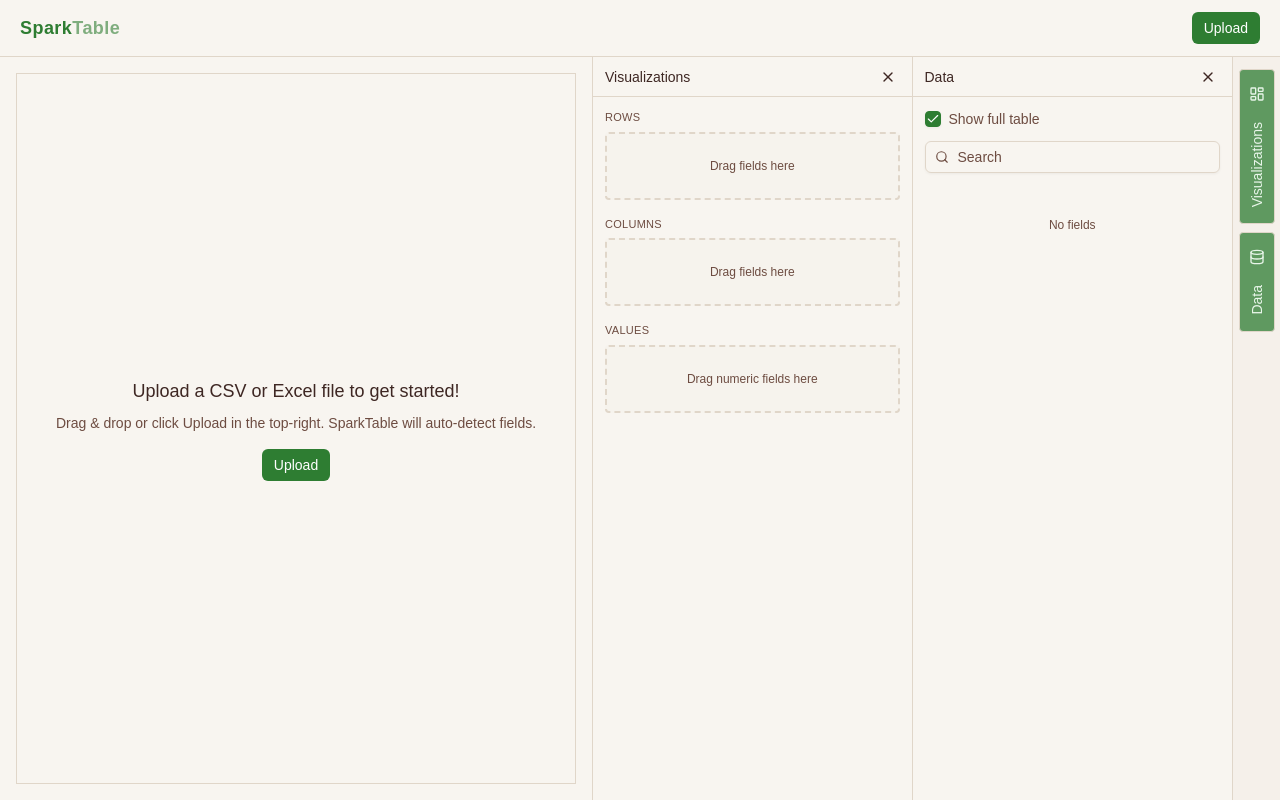
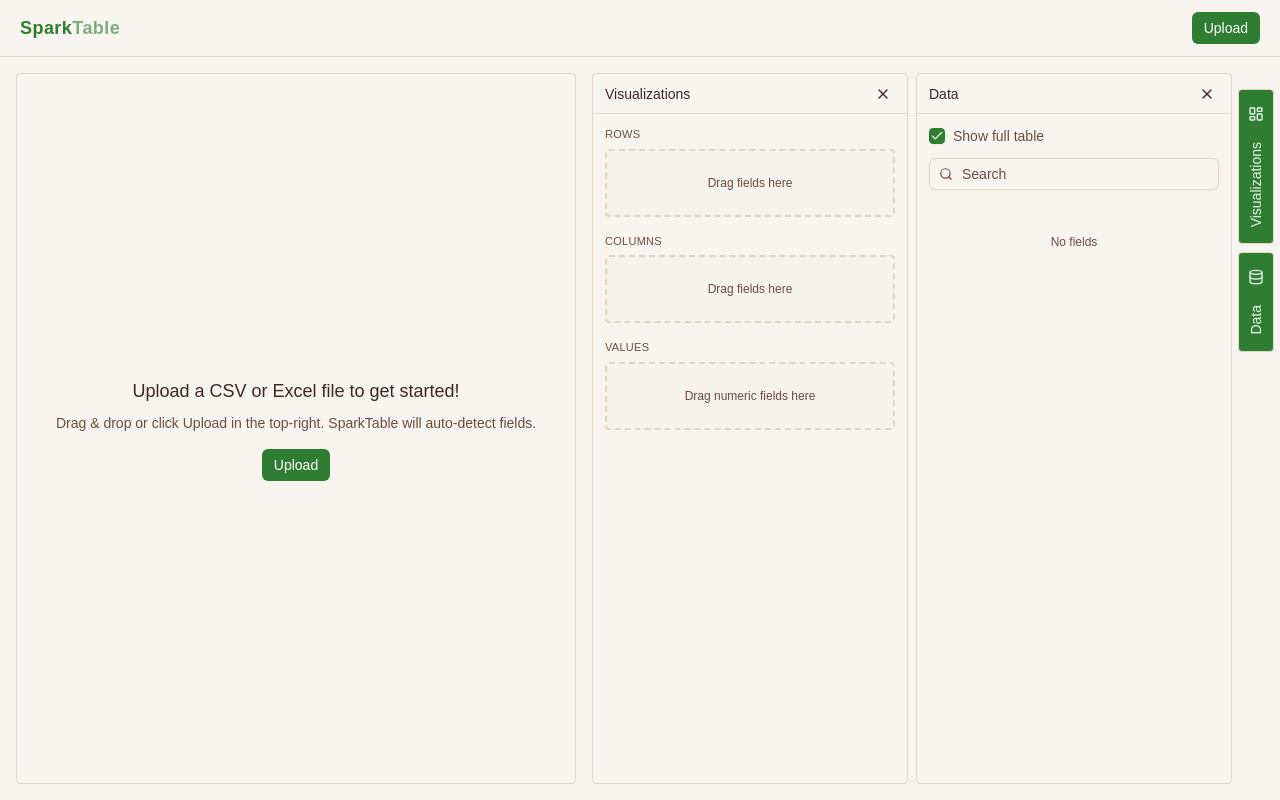
Before and after one commit to Ranjithdurai451/spark-table, a React (Vite) app: page / in a window 1280 px wide. Built offline with nearby package versions, Linux system fonts and the light colour scheme.

Commit message:
refactor: enhance layout and sidebar styles; remove unused CSS variables; improve scrollbar styling

```diff
--- a/src/features/root/Layout.tsx
+++ b/src/features/root/Layout.tsx
@@ -73,7 +73,7 @@ export default function Layout() {
 
       <section className="flex-1 min-h-0 flex flex-row">
         <div className="h-full flex-1 p-4 min-w-0">
-          <div className="h-full w-full border overflow-hidden flex flex-col">
+          <div className="h-full w-full border overflow-hidden rounded flex flex-col">
             {data.length === 0 ? (
               <div className="flex-1 flex items-center justify-center">
                 <div className="text-center space-y-2">
@@ -97,10 +97,7 @@ export default function Layout() {
           </div>
         </div>
         <div className="hidden lg:block flex-shrink-0">
-          <SidebarControls
-            fields={usePivotStore.getState().fields}
-            className="border-l"
-          />
+          <SidebarControls fields={usePivotStore.getState().fields} />
         </div>
       </section>
 
--- a/src/features/sidebar/PanelShell.tsx
+++ b/src/features/sidebar/PanelShell.tsx
@@ -7,20 +7,17 @@ interface PanelShellProps {
   children: React.ReactNode;
   onClose: () => void;
   width: number;
-  showRightBorder?: boolean;
 }
 export const PanelShell = ({
   title,
   children,
   onClose,
   width,
-  showRightBorder,
 }: PanelShellProps) => {
   return (
     <div
       className={cn(
-        "h-full bg-background flex flex-col overflow-hidden transition-all duration-300 ease-in-out",
-        showRightBorder && "border-r"
+        "h-full border rounded bg-background flex flex-col overflow-hidden transition-all duration-300 ease-in-out"
       )}
       style={{ width }}
     >
--- a/src/features/sidebar/SidebarControls.tsx
+++ b/src/features/sidebar/SidebarControls.tsx
@@ -133,19 +133,18 @@ export const SidebarControls = ({
     >
       <aside
         className={cn(
-          "h-full border-l bg-background relative flex transition-all duration-300 ease-in-out",
+          "h-full  bg-background relative flex transition-all duration-300 ease-in-out",
           className
         )}
         style={{ width }}
         aria-label="Sidebar controls"
       >
-        <div className="flex flex-1 min-w-0">
+        <div className="flex flex-1 py-4 min-w-0 gap-2">
           {open.viz && (
             <PanelShell
               title="Visualizations"
               onClose={() => setOpen((p) => ({ ...p, viz: false }))}
               width={panelW}
-              showRightBorder={open.data}
             >
               <div className="space-y-4">
                 <DropZoneArea
@@ -174,18 +173,14 @@ export const SidebarControls = ({
               title="Data"
               onClose={() => setOpen((p) => ({ ...p, data: false }))}
               width={panelW}
-              showRightBorder={false}
             >
               <DataPanel fields={fields} />
             </PanelShell>
           )}
         </div>
 
-        <div
-          className="h-full border-l bg-muted/40 flex-shrink-0"
-          style={{ width: railW }}
-        >
-          <div className="h-full flex flex-col items-center gap-2 py-3">
+        <div className="h-full   flex-shrink-0" style={{ width: railW }}>
+          <div className="h-full flex flex-col items-center gap-2 py-8">
             <Tab
               active={open.viz}
               icon={<LayoutDashboard className="h-4 w-4" />}
--- a/src/features/sidebar/Tab.tsx
+++ b/src/features/sidebar/Tab.tsx
@@ -13,7 +13,7 @@ export const Tab = ({ active, icon, label, onClick }: TabProps) => {
       className={cn(
         "flex py-4 w-9 items-center justify-center rounded border transition-all duration-200 ease-in-out",
         active
-          ? "bg-primary/75 border-input"
+          ? "bg-primary border-input"
           : "bg-background border-border hover:bg-muted/50"
       )}
       onClick={onClick}
--- a/src/index.css
+++ b/src/index.css
@@ -2,113 +2,6 @@
 @import "tw-animate-css";
 
 @custom-variant dark (&:is(.dark *));
-
-/* @theme inline {
-  --radius-sm: calc(var(--radius) - 4px);
-  --radius-md: calc(var(--radius) - 2px);
-  --radius-lg: var(--radius);
-  --radius-xl: calc(var(--radius) + 4px);
-  --color-background: var(--background);
-  --color-foreground: var(--foreground);
-  --color-card: var(--card);
-  --color-card-foreground: var(--card-foreground);
-  --color-popover: var(--popover);
-  --color-popover-foreground: var(--popover-foreground);
-  --color-primary: var(--primary);
-  --color-primary-foreground: var(--primary-foreground);
-  --color-secondary: var(--secondary);
-  --color-secondary-foreground: var(--secondary-foreground);
-  --color-muted: var(--muted);
-  --color-muted-foreground: var(--muted-foreground);
-  --color-accent: var(--accent);
-  --color-accent-foreground: var(--accent-foreground);
-  --color-destructive: var(--destructive);
-  --color-border: var(--border);
-  --color-input: var(--input);
-  --color-ring: var(--ring);
-  --color-chart-1: var(--chart-1);
-  --color-chart-2: var(--chart-2);
-  --color-chart-3: var(--chart-3);
-  --color-chart-4: var(--chart-4);
-  --color-chart-5: var(--chart-5);
-  --color-sidebar: var(--sidebar);
-  --color-sidebar-foreground: var(--sidebar-foreground);
-  --color-sidebar-primary: var(--sidebar-primary);
-  --color-sidebar-primary-foreground: var(--sidebar-primary-foreground);
-  --color-sidebar-accent: var(--sidebar-accent);
-  --color-sidebar-accent-foreground: var(--sidebar-accent-foreground);
-  --color-sidebar-border: var(--sidebar-border);
-  --color-sidebar-ring: var(--sidebar-ring);
-}
-
-:root {
-  --radius: 0.625rem;
-  --background: oklch(1 0 0);
-  --foreground: oklch(0.145 0 0);
-  --card: oklch(1 0 0);
-  --card-foreground: oklch(0.145 0 0);
-  --popover: oklch(1 0 0);
-  --popover-foreground: oklch(0.145 0 0);
-  --primary: oklch(0.205 0 0);
-  --primary-foreground: oklch(0.985 0 0);
-  --secondary: oklch(0.97 0 0);
-  --secondary-foreground: oklch(0.205 0 0);
-  --muted: oklch(0.97 0 0);
-  --muted-foreground: oklch(0.556 0 0);
-  --accent: oklch(0.97 0 0);
-  --accent-foreground: oklch(0.205 0 0);
-  --destructive: oklch(0.577 0.245 27.325);
-  --border: oklch(0.922 0 0);
-  --input: oklch(0.922 0 0);
-  --ring: oklch(0.708 0 0);
-  --chart-1: oklch(0.646 0.222 41.116);
-  --chart-2: oklch(0.6 0.118 184.704);
-  --chart-3: oklch(0.398 0.07 227.392);
-  --chart-4: oklch(0.828 0.189 84.429);
-  --chart-5: oklch(0.769 0.188 70.08);
-  --sidebar: oklch(0.985 0 0);
-  --sidebar-foreground: oklch(0.145 0 0);
-  --sidebar-primary: oklch(0.205 0 0);
-  --sidebar-primary-foreground: oklch(0.985 0 0);
-  --sidebar-accent: oklch(0.97 0 0);
-  --sidebar-accent-foreground: oklch(0.205 0 0);
-  --sidebar-border: oklch(0.922 0 0);
-  --sidebar-ring: oklch(0.708 0 0);
-}
-
-.dark {
-  --background: oklch(0.145 0 0);
-  --foreground: oklch(0.985 0 0);
-  --card: oklch(0.205 0 0);
-  --card-foreground: oklch(0.985 0 0);
-  --popover: oklch(0.205 0 0);
-  --popover-foreground: oklch(0.985 0 0);
-  --primary: oklch(0.922 0 0);
-  --primary-foreground: oklch(0.205 0 0);
-  --secondary: oklch(0.269 0 0);
-  --secondary-foreground: oklch(0.985 0 0);
-  --muted: oklch(0.269 0 0);
-  --muted-foreground: oklch(0.708 0 0);
-  --accent: oklch(0.269 0 0);
-  --accent-foreground: oklch(0.985 0 0);
-  --destructive: oklch(0.704 0.191 22.216);
-  --border: oklch(1 0 0 / 10%);
-  --input: oklch(1 0 0 / 15%);
-  --ring: oklch(0.556 0 0);
-  --chart-1: oklch(0.488 0.243 264.376);
-  --chart-2: oklch(0.696 0.17 162.48);
-  --chart-3: oklch(0.769 0.188 70.08);
-  --chart-4: oklch(0.627 0.265 303.9);
-  --chart-5: oklch(0.645 0.246 16.439);
-  --sidebar: oklch(0.205 0 0);
-  --sidebar-foreground: oklch(0.985 0 0);
-  --sidebar-primary: oklch(0.488 0.243 264.376);
-  --sidebar-primary-foreground: oklch(0.985 0 0);
-  --sidebar-accent: oklch(0.269 0 0);
-  --sidebar-accent-foreground: oklch(0.985 0 0);
-  --sidebar-border: oklch(1 0 0 / 10%);
-  --sidebar-ring: oklch(0.556 0 0);
-} */
 
 @layer base {
   * {
@@ -287,11 +180,8 @@
   --shadow-xl: var(--shadow-xl);
   --shadow-2xl: var(--shadow-2xl);
 }
-.scrollbar-thin::-webkit-scrollbar {
-  height: 8px;
-  width: 8px;
+
+.scrollbar-thin {
+  scrollbar-width: thin;
+  scrollbar-color: var(--muted) transparent; /* For Firefox */
 }
-
-.scrollbar-thin::-webkit-scrollbar-thumb {
-  background-color: oklch(from var(--muted) l c h / 1);
-}
```
